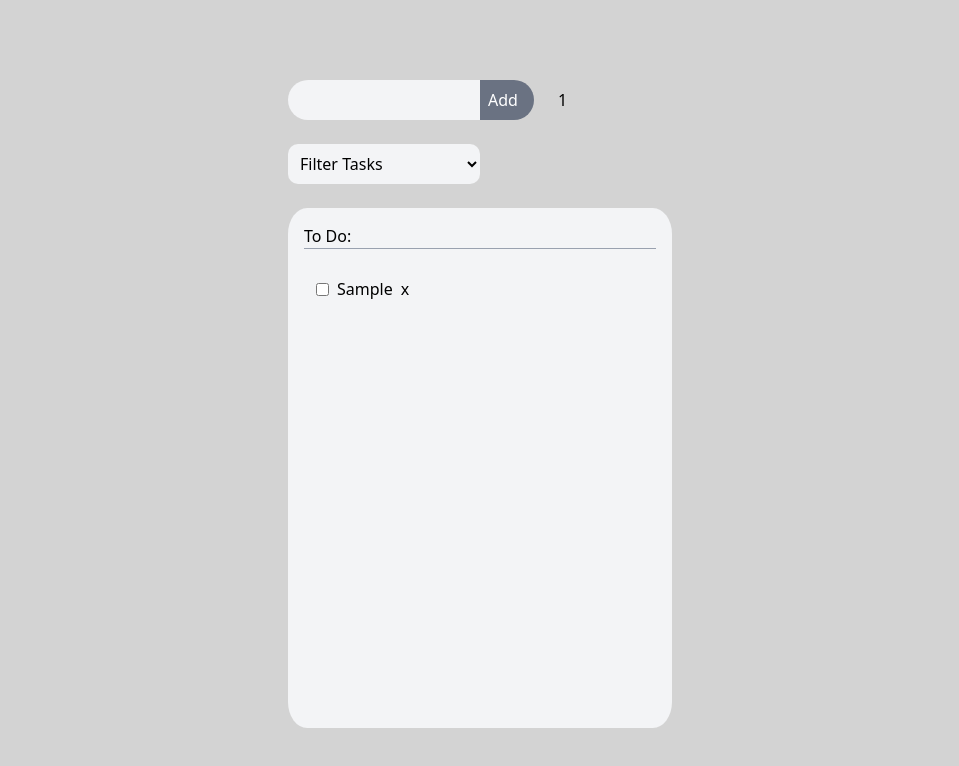
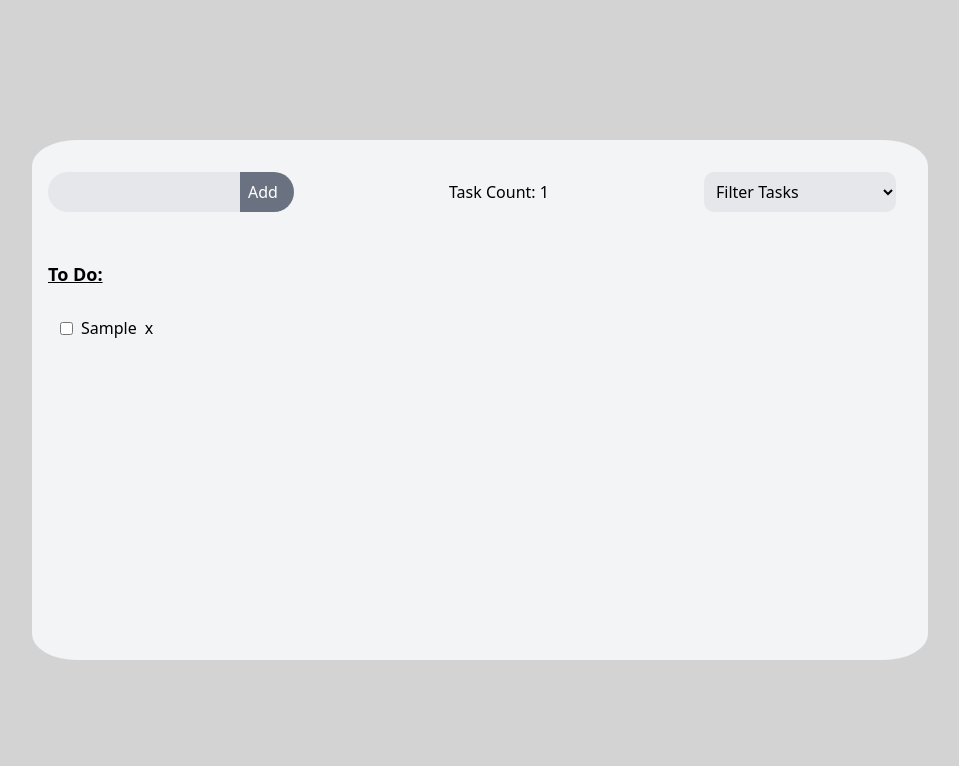
Before and after one commit to DerekBelloni/vanilla-reactivity-app, a website built with Vite: page index.html in a window 1280 px wide. Both pictures are taken after typing "Sample" into the empty fields and a click on the button "Add". Shown: the whole page, without its empty margins (160-1119 px from the left). Built offline with nearby package versions, Linux system fonts and the light colour scheme.

Commit message:
basic ui refactoring to bring the tasks, filter, task count and create task input into a single card, refactored 'deleteTasks' to handle reactively deleting tasks when a filter is active

```diff
--- a/index.html
+++ b/index.html
@@ -11,30 +11,34 @@
 
   <body>
     <div id="app">
-      <div class="my-2 flex flex-row">
-        <input type="text" id="newTask" class="bg-gray-100 task-input"
-          minlength="4" maxlength="20" size="20" />
+      <div class="task-card bg-gray-100 flex-col">
+        <div class="my-8 flex flex-row justify-between">
+          <div class="flex flex-row">
+            <input type="text" id="newTask"
+              class="bg-gray-200 task-input ml-4 px-4" minlength="4"
+              maxlength="20" size="20" />
             <button type="button" id="addTask"
               class="task-input-btn bg-gray-500 px-2 py-2 text-white">Add</button>
-        <div class="flex items-center ml-6">
+          </div>
+          <div class="flex items-center">
             <span id="task-count"></span>
           </div>
-      </div>
 
-      <div class="my-6">
-        <select class="task-filter bg-gray-100" id="filter">
+          <div class="mr-8">
+            <select class="task-filter bg-gray-200" id="filter">
               <option value="test">Filter Tasks</option>
               <option value="complete">Complete</option>
               <option value="incomplete">Incomplete</option>
             </select>
           </div>
+        </div>
 
-      <div class="task-card bg-gray-100 flex-col">
-        <div class="mt-4 mx-4 border-b border-gray-400">
-          <span>
+        <div class="mt-4 mx-4">
+          <span class="font-semibold text-lg underline">
             To Do:
           </span>
         </div>
+
         <div id="tasks" class="block ml-6 my-6 space-y-2">
         </div>
       </div>
--- a/src/main.js
+++ b/src/main.js
@@ -11,7 +11,6 @@ function renderTasks() {
     taskDiv.innerHTML = '';
 
     if (filterActive.value) {
-        console.log('shebuya');
         activeState = filteredTasks;
     } else activeState = state;
 
@@ -48,7 +47,7 @@ function createTaskDiv(task, checkboxElmt, deleteElmt, index) {
     const newDiv = document.createElement("div");
     const taskName = document.createTextNode(task.name);
 
-    newDiv.dataset.id = index + 1;
+    newDiv.dataset.id = task.id;
     newDiv.className = "task-div";
     newDiv.appendChild(checkboxElmt);
     newDiv.appendChild(taskName);
@@ -73,7 +72,7 @@ function createTask() {
     let newTask = {};
     if (inputValue) {
         newTask = reactive({
-            id: state.length,
+            id: state.length + 1,
             name: inputValue,
             complete: false
         });
@@ -84,7 +83,7 @@ function createTask() {
     document.getElementById('newTask').value = '';
 }
 
-function filterTasks(event) {
+function filterTasks() {
     const filterVal = document.getElementById('filter').value;
     if (state.length <= 0) {
         document.getElementById('filter').value = 'test';
@@ -104,14 +103,26 @@ function filterTasks(event) {
     filteredTasks.push(...temp);
 }
 
+function resetTaskIDs() {
+
+}
+
 function deleteTask(event) {
-    const taskID = event.target.parentElement.dataset.id;
-    const idx = taskID - 1;
-    state.splice(idx, 1);
+    const taskID = parseInt(event.target.parentElement.dataset.id);
+    let idxToDelete = state.findIndex((item) => {
+        return item.id === taskID;
+    });
+
+    state.splice(idxToDelete, 1);
+    taskCount.value = state.length;
+
+    if (filterActive.value) {
+        filterTasks();
+    }
 }
 
 function manageTaskCount() {
-    document.getElementById('task-count').textContent = taskCount.value;
+    document.getElementById('task-count').textContent = `Task Count: ${taskCount.value}`;
 }
 
 dependancyChange(manageTaskCount, 'manageTaskCount');
--- a/src/style.css
+++ b/src/style.css
@@ -11,7 +11,7 @@ body {
 }
 
 .task-card {
-    width: 30vw;
+    width: 70vw;
     height: 65vh;
     display: flex;
     border-radius: 5%;
```
Lines whose indentation alone changed are shown as unchanged.
